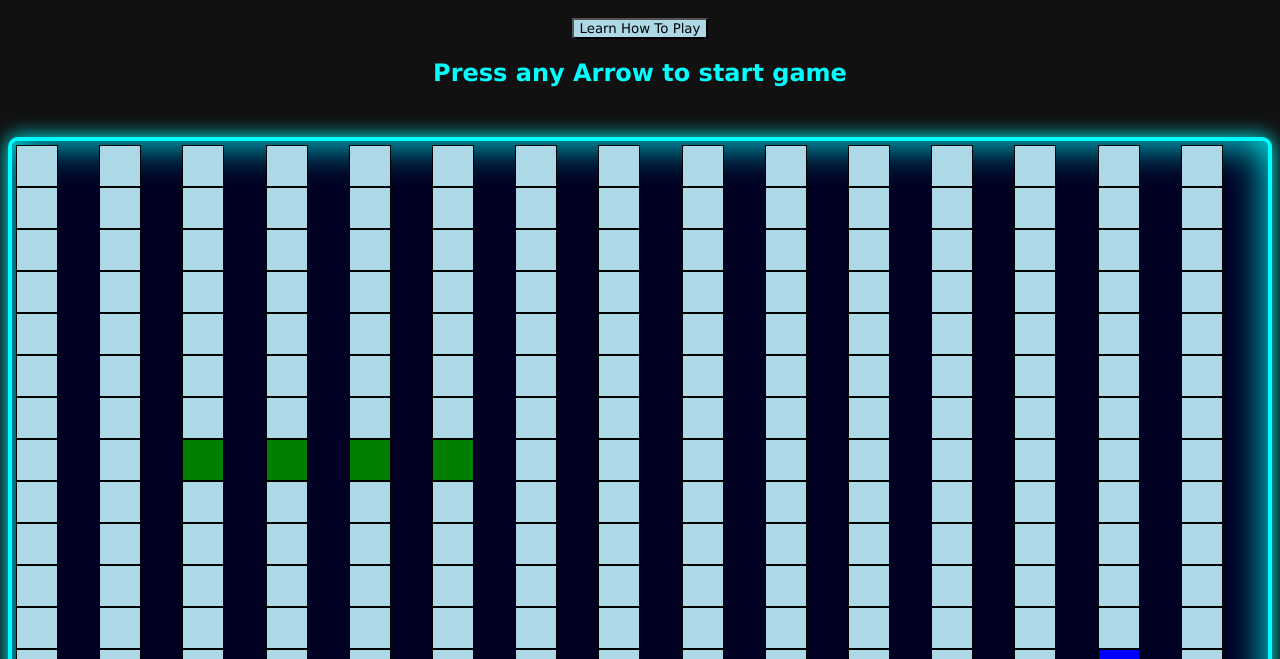
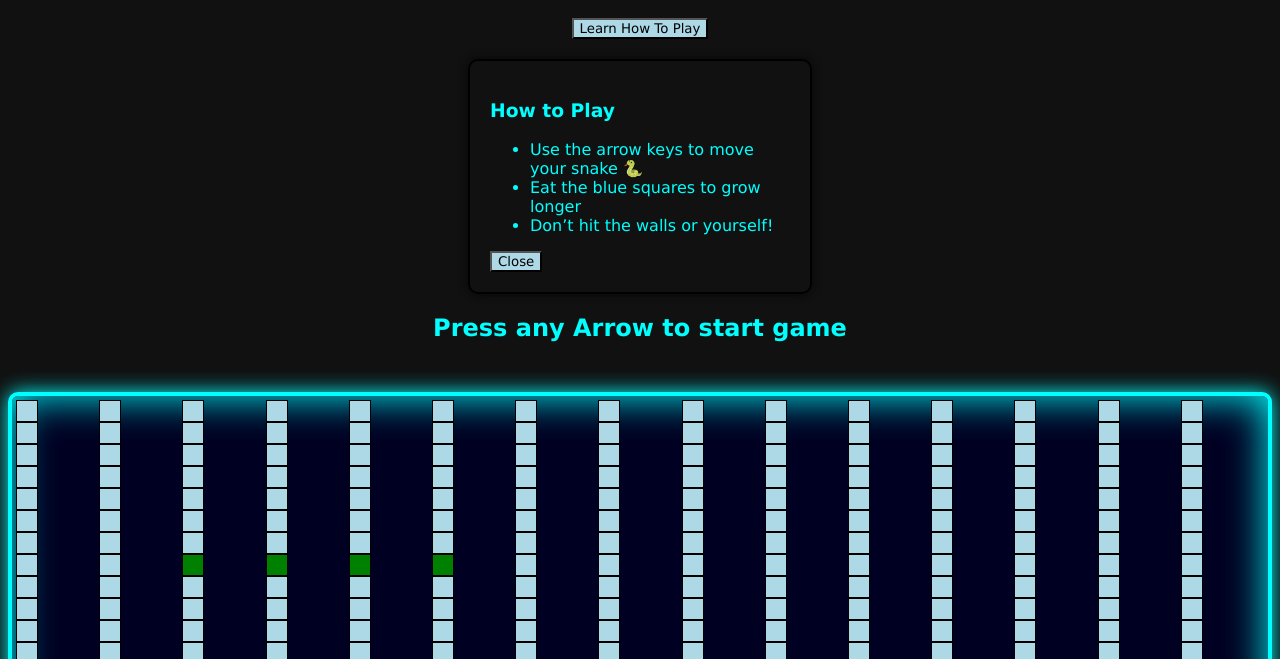
Before and after one commit to JessJeats22/javascript-project-october, a plain HTML site: page index.html in a window 1280 px wide. Both pictures are taken after a click on the button "Learn How To Play". Shown: the part 141-800 px from the top of the page. Drawn offline with Linux system fonts and the light colour scheme.

Commit message:
added in How to play instructions including new event listeners for the two buttons to open and close instructions

```diff
--- a/css/style.css
+++ b/css/style.css
@@ -28,14 +28,35 @@ body {
     background-color: lightblue;
     border: 1px solid black;
     justify-content: center;
-    width: 40px;
-    height: 40px;
+    width: 20px;
+    height: 20px;
     align-items: center;
     transition: background-color 0.1s;
 
 }
 
-#instructions {
+#instructions-btn {
     background-color: lightblue;
     font-family: 'Lucida Sans', 'Lucida Sans Regular', 'Lucida Grande', 'Lucida Sans Unicode', Geneva, Verdana, sans-serif;
  }
+
+ #instructions-box {
+
+  border: 2px solid black;
+  padding: 20px;
+  width: 300px;
+  margin: 20px auto;
+  text-align: left;
+  border-radius: 10px;
+  box-shadow: 0 0 10px rgb(7, 6, 6);
+}
+
+.hidden {
+  display: none;
+}
+
+#close-instructions {
+   background-color: lightblue;
+  text-align: center;
+    font-family: 'Lucida Sans', 'Lucida Sans Regular', 'Lucida Grande', 'Lucida Sans Unicode', Geneva, Verdana, sans-serif;
+ }
--- a/index.html
+++ b/index.html
@@ -12,7 +12,16 @@
 
 <body>
     <H1>Welcome to Jessie's retro Snake!</H1>
-    <button id="instructions">Learn How To Play</button>
+    <button id="instructions-btn">Learn How To Play</button>
+    <div id="instructions-box" class="hidden">
+        <h3>How to Play</h3>
+        <ul>
+            <li>Use the arrow keys to move your snake 🐍</li>
+            <li>Eat the blue squares to grow longer</li>
+            <li>Don’t hit the walls or yourself!</li>
+        </ul>
+        <button id="close-instructions">Close</button>
+    </div>
     <h2>Press any Arrow to start game</h2>
     <div id="grid"></div>
 </body>
--- a/js/app.js
+++ b/js/app.js
@@ -177,3 +177,16 @@ const resetGame = () => {
     gameInterval = setInterval(makeSnakeMove, 200);
 
 };
+
+// Instructions Toggle
+const instructionsBtn = document.querySelector('#instructions-btn');
+const instructionsBox = document.querySelector('#instructions-box');
+const closeBtn = document.querySelector('#close-instructions');
+
+instructionsBtn.addEventListener('click', () => {
+  instructionsBox.classList.toggle('hidden');
+});
+
+closeBtn.addEventListener('click', () => {
+  instructionsBox.classList.add('hidden');
+});
```
